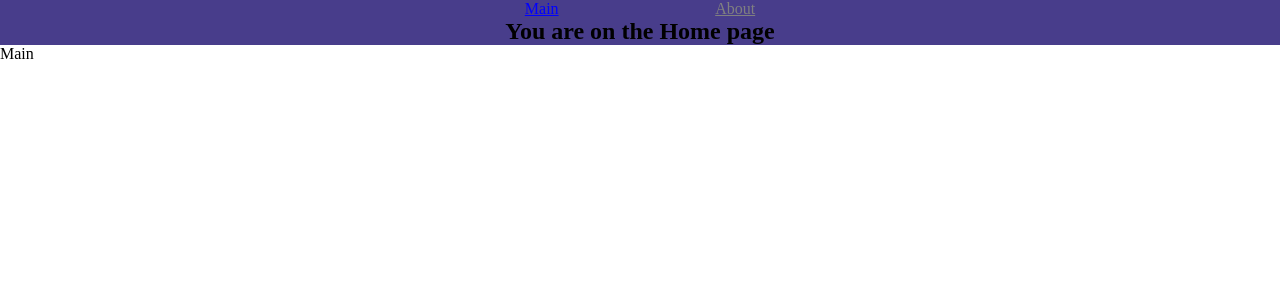
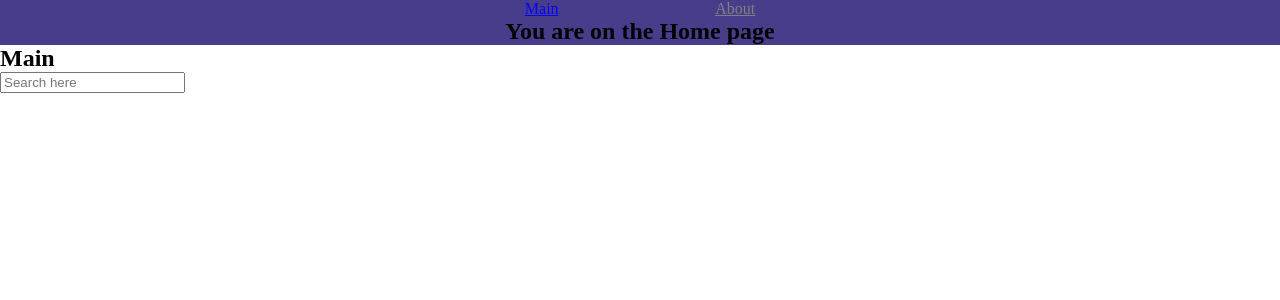
Before and after one commit to AntonSkalaban/rss-react, a React (Vite) app in the folder react-components/: page / in a window 1280 px wide. Shown: the top 300 px of the page. Built offline with nearby package versions, Linux system fonts and the light colour scheme.

Commit message:
feat: add search-input

```diff
--- a/react-components/src/components/Layout.tsx
+++ b/react-components/src/components/Layout.tsx
@@ -24,7 +24,6 @@ export class Layout extends React.Component<object, { page: string }> {
   }
 
   handleClick(page: string) {
-    console.log(page);
     this.setState({ page: page });
   }
   render() {
--- a/react-components/src/pages/Main/Main.tsx
+++ b/react-components/src/pages/Main/Main.tsx
@@ -1,7 +1,13 @@
 import React from 'react';
+import { SearchBar } from './Search-bar.';
 
 export class Main extends React.Component {
   render() {
-    return <div>Main</div>;
+    return (
+      <div>
+        <h2>Main</h2>
+        <SearchBar />
+      </div>
+    );
   }
 }
--- /dev/null
+++ b/react-components/src/pages/Main/Search-bar..tsx
@@ -0,0 +1,34 @@
+import React from 'react';
+
+const getValue = () => {
+  const value = localStorage.getItem('value');
+  return value ? value : '';
+};
+
+export class SearchBar extends React.Component<object, { value: string }> {
+  constructor(props: object) {
+    super(props);
+    this.state = { value: getValue() };
+    this.handleChange = this.handleChange.bind(this);
+  }
+
+  handleChange(e: React.FormEvent<HTMLInputElement>) {
+    this.setState({ value: (e.target as HTMLInputElement)?.value });
+  }
+
+  componentWillUnmount() {
+    console.log('value   ' + this.state.value);
+    localStorage.setItem('value', this.state.value);
+  }
+
+  render() {
+    return (
+      <input
+        type="text"
+        placeholder="Search here"
+        onChange={this.handleChange}
+        value={this.state.value}
+      />
+    );
+  }
+}
```
